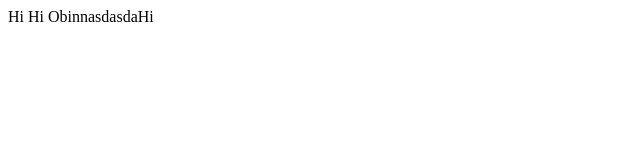
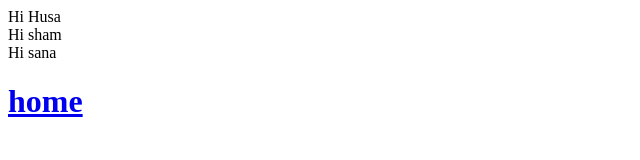
Before and after one commit to Husam-Jenidi/Gatsbyjs, a Gatsby site in the folder gatsby-ssdm/: page /about in a window 1280 px wide. Shown: the whole page, without its empty margins (0-640 px from the left). Built offline with nearby package versions, Linux system fonts and the light colour scheme; Gatsby itself is replaced by a stand-in of ours.

Commit message:
nothing important

```diff
--- a/gatsby-ssdm/src/components/Greeting.js
+++ b/gatsby-ssdm/src/components/Greeting.js
@@ -1,7 +1,7 @@
 import * as React from 'react'
 const greeting = (sdd) => {
 return (
-    <p1>Hi {sdd.nameSSS1}</p1>
+    <p1>Hi {sdd.name} <br/></p1>
 )
 }
 export default greeting
--- a/gatsby-ssdm/src/pages/404.js
+++ b/gatsby-ssdm/src/pages/404.js
@@ -38,7 +38,7 @@ const NotFoundPage = () => {
           </>
         ) : null}
         <br />
-        <Link to="/">Go home</Link>.
+        <Link to="../">Go home</Link>.
       </p>
     </main>
   )
--- a/gatsby-ssdm/src/pages/about.js
+++ b/gatsby-ssdm/src/pages/about.js
@@ -1,14 +1,16 @@
 
 import Greeting from "../components/Greeting"
 import * as React from 'react'
+import {Link} from "gatsby";
 
 // Rendering the <Greeting> component
 const SayHello = () => {
     return (
         <div>
-            <Greeting name1="dsdASDASDsdn" />
-            <Greeting nameSSS1="Obinnasdasda" />
-            <Greeting name1="Geneasdasrosa" />
+            <Greeting name="Husa" />
+            <Greeting name="sham" />
+            <Greeting name="sana" />
+            <h1><Link to="../">home</Link> </h1>
         </div>
     )
 }
```
